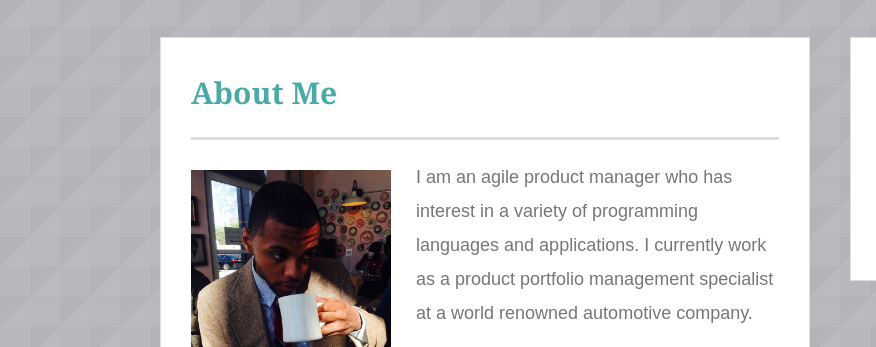
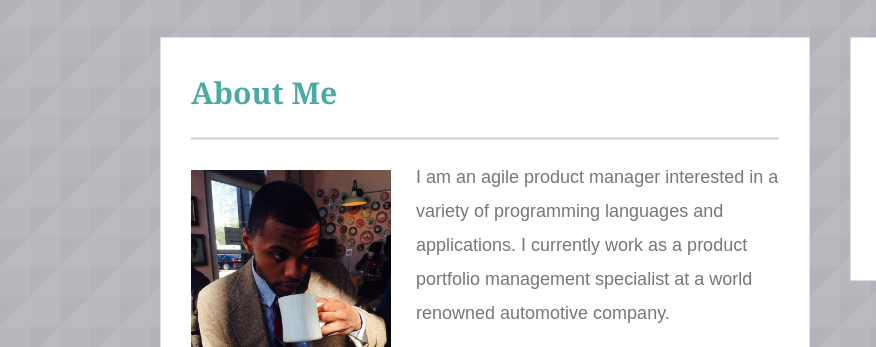
Before and after one commit to tylerhunter06/Responsive-Portfolio, a plain HTML site: page index.html in a window 1280 px wide. Shown: the part 93-440 px from the top of the page, 0-876 px from the left. Drawn offline with Linux system fonts and the light colour scheme.

Commit message:
Update index.html

```diff
--- a/index.html
+++ b/index.html
@@ -21,7 +21,7 @@
     <section class="main-body">
         <h1>About Me</h1>
         <img src="assets/images/me.JPG" class="auth-image" alt="Tyler Hunter">
-        <p>I am an agile product manager who has interest in a variety of programming languages and applications. I currently work as
+        <p>I am an agile product manager interested in a variety of programming languages and applications. I currently work as
         a product portfolio management specialist at a world renowned automotive company.</p>
         <p>Currently, I am living in the Atlanta area where I frequent Krispy Kreme and Marta train stations. I am a husband to my wife Fatimah and
         new father of our first son Adam.</p>
```
